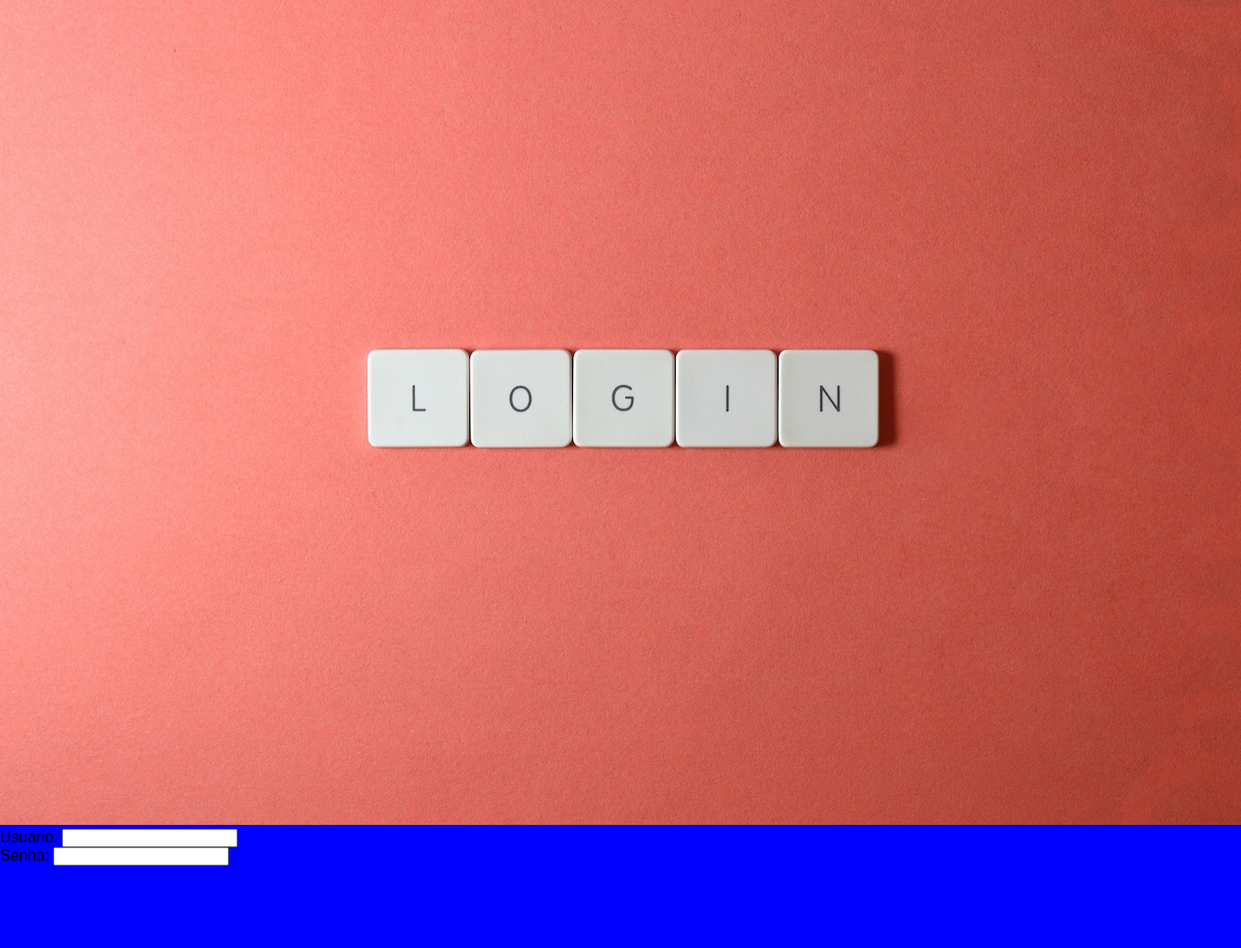
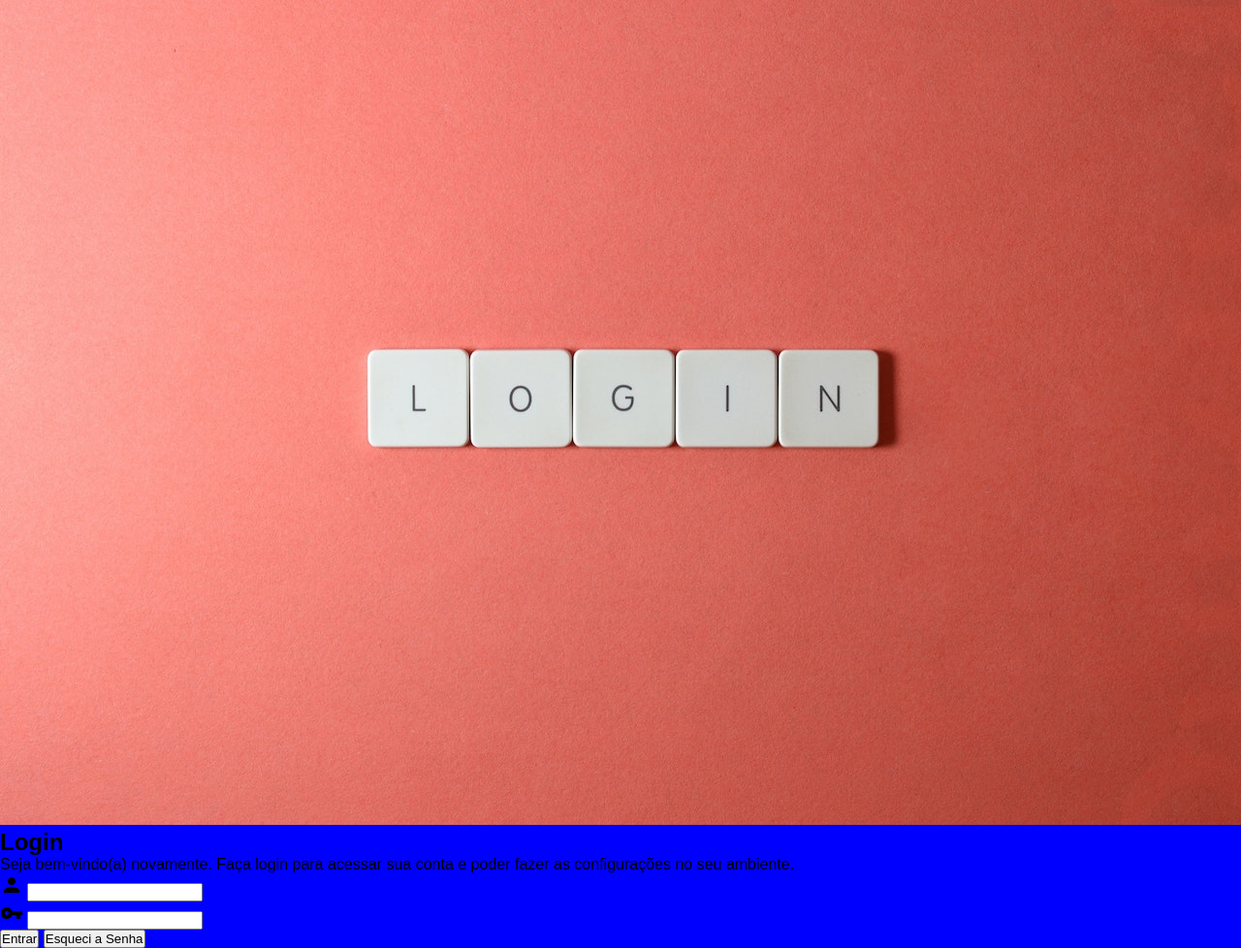
Before and after one commit to DarkGrimmReaper/login, a plain HTML site: page index.html in a window 1280 px wide. Shown: the whole page at 97% size. Before the commit the page ends 893 px from the top, so only its background shows below. Drawn offline with Linux system fonts and the light colour scheme.

Commit message:
index pronto sem email-icon

```diff
--- a/index.html
+++ b/index.html
@@ -19,14 +19,20 @@
                 <img src="imagens/login.jpg" alt="imagem ilustrativa login">
             </div>
             <div id="formulario">
+                <h1>Login</h1>
+                <p>Seja bem-vindo(a) novamente. Faça login para acessar sua conta e poder fazer as configurações no seu ambiente.</p>
                 <form action="" method="post">
                     <p>
-                        <label for="iusu">Usuario: </label>
+                        <label for="iusu"><i class="material-icons">person</i></label>
                         <input type="text" name="usuario" id="iusu">
                     </p>
                     <p>
-                        <label for="isen">Senha: </label>
+                        <label for="isen"><i class="material-icons">vpn_key</i></label>
                         <input type="password" name="senha" id="isen">
+                    </p>
+                    <p>
+                        <input type="submit" value="Entrar">
+                        <input type="button" value="Esqueci a Senha">
                     </p>
                 </form>
             </div>
```
